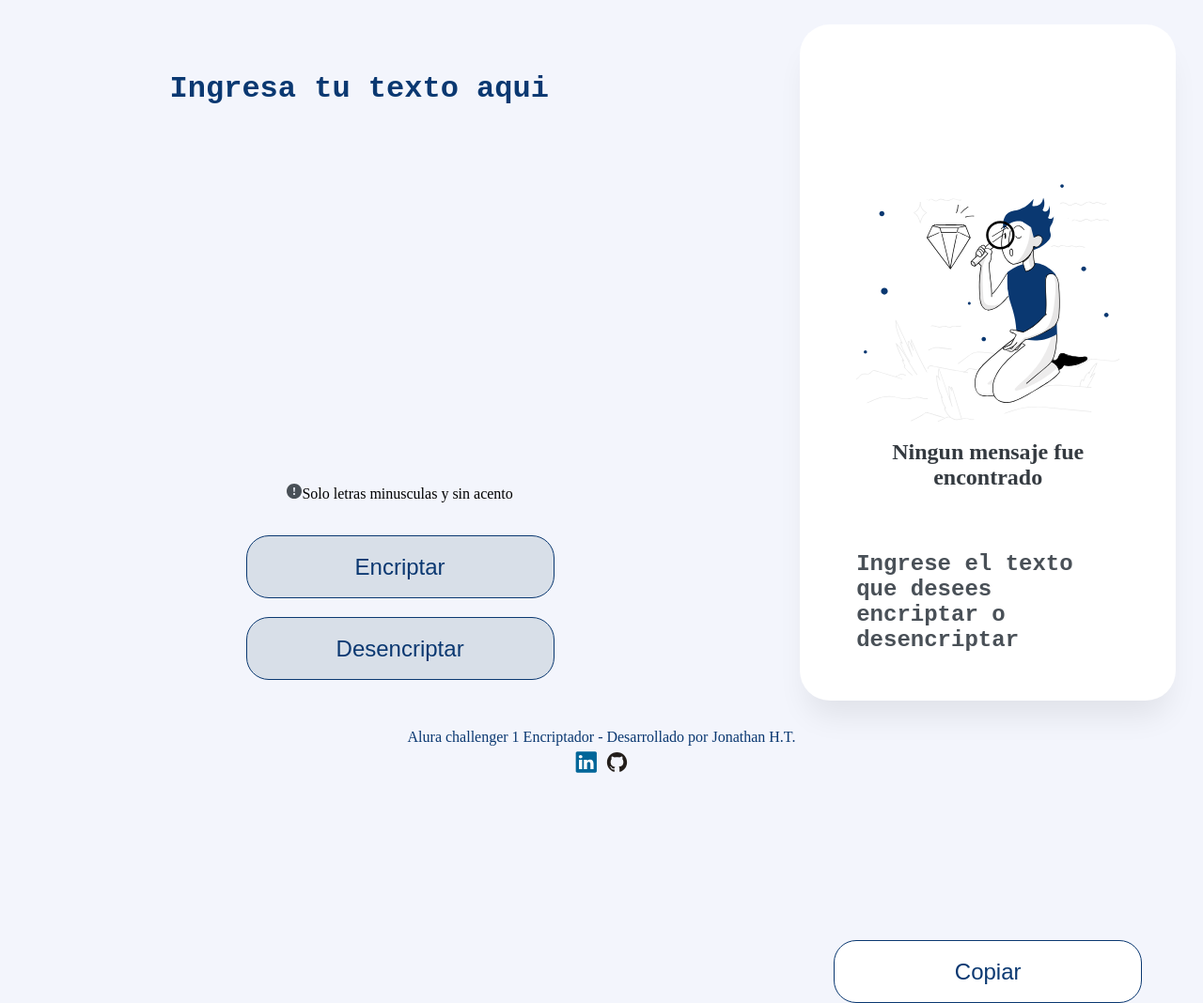
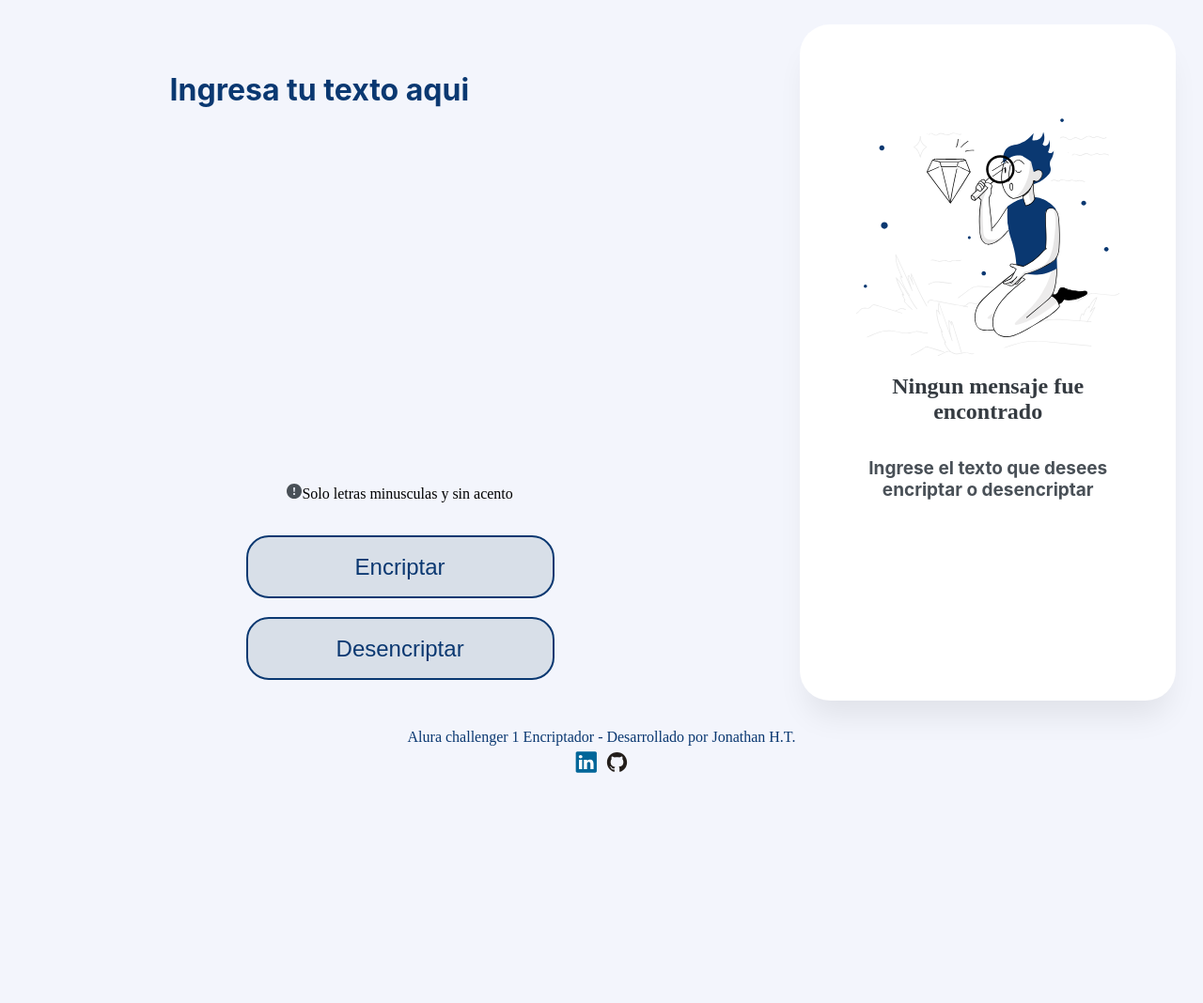
Before and after one commit to Joheto/challengerEncriptador.github.io, a plain HTML site: page index.html in a window 1280 px wide. Shown: the part 120-1188 px from the top of the page at 94% size. After the commit the page ends 991 px from the top, so only its background shows below. Drawn offline with Linux system fonts and the light colour scheme.

Commit message:
Detalles finales

```diff
--- a/index.html
+++ b/index.html
@@ -34,7 +34,7 @@
                         <img id="imgRight" src="img/Muñeco.svg" alt="Imagen de Muñeco">
                         <h3 id="texto1">Ningun mensaje fue encontrado</h3>
                         <textarea id="resultText" readonly>Ingrese el texto que desees encriptar o desencriptar</textarea>
-                        <button id="copiar" class="copy" onclick="copy()">Copiar</button>
+                        <button id="copiar" class="btnCopy" onclick="copy()">Copiar</button>
                     </div>
                 </div>
             </aside>
--- a/style.css
+++ b/style.css
@@ -38,6 +38,8 @@ section .boxLeft{
     font-size: 32px;
     resize: none;
     border: none;
+    font-family: 'Inter';
+    font-style: normal;
     font-weight: bold;
     background: rgba(0, 0, 0, 0);
 }
@@ -63,13 +65,16 @@ aside .boxRight{
 .boxOn textarea{
     width: 70%;
     height: 50%;
-    margin: 50px auto;
+    margin: 20px auto;
     color: #495057;
-    font-size: 24px;
+    font-size: 19px;
     resize: none;
     border: none;
     cursor: default;
     font-weight: bold;
+    font-family: 'Inter';
+    font-style: normal;
+    text-align: center;
     background: rgba(0, 0, 0, 0);
 }
 
@@ -83,7 +88,7 @@ textarea:focus{
 }
 
 .boxOn img{
-    margin: 170px auto 0;
+    margin: 100px auto 0;
     background: rgba(0, 0, 0, 0);
     width: 70%;
 }
@@ -94,14 +99,6 @@ textarea:focus{
     font-weight: bold;
     width: 70%;
     margin: 15px auto;
-    background: rgba(0, 0, 0, 0);
-}
-
-.boxOn p{
-    color: #495057;
-    font-size: 1em;
-    width: 70%;
-    margin: 25px auto;
     background: rgba(0, 0, 0, 0);
 }
 
@@ -118,7 +115,7 @@ textarea:focus{
     height: 67px;
     border-radius: 24px;
     margin: 10px 15px;
-    border: 1px solid #0A3871;
+    border: 2px solid #0A3871;
     cursor: pointer;
     transition: 0.5s
 }
@@ -131,30 +128,32 @@ textarea:focus{
     height: 67px;
     border-radius: 24px;
     margin: 10px 15px;
-    border: 1px solid #0A3871;
+    border: 2px solid #0A3871;
     cursor: pointer;
 }
 
-.copy{
+.btnCopy{
     background: #ffffff;
     color: #0A3871;
     font-size: 1.5em;
     width: 328px;
     height: 67px;
+    margin-left: 35px;
     border-radius: 24px;
-    border: 1px solid #0A3871;
+    border: 2px solid #0A3871;
     cursor: pointer;
     transition: 0.5s;
+    display:none;
 }
 
-.copy:hover{
+.btnCopy:hover{
     background: #0A3871;
     color: #D8DFE8;
     font-size: 1.5em;
     width: 328px;
     height: 67px;
     border-radius: 24px;
-    border: 1px solid #0A3871;
+    border: 2px solid #0A3871;
     cursor: pointer;
 }
 
```
